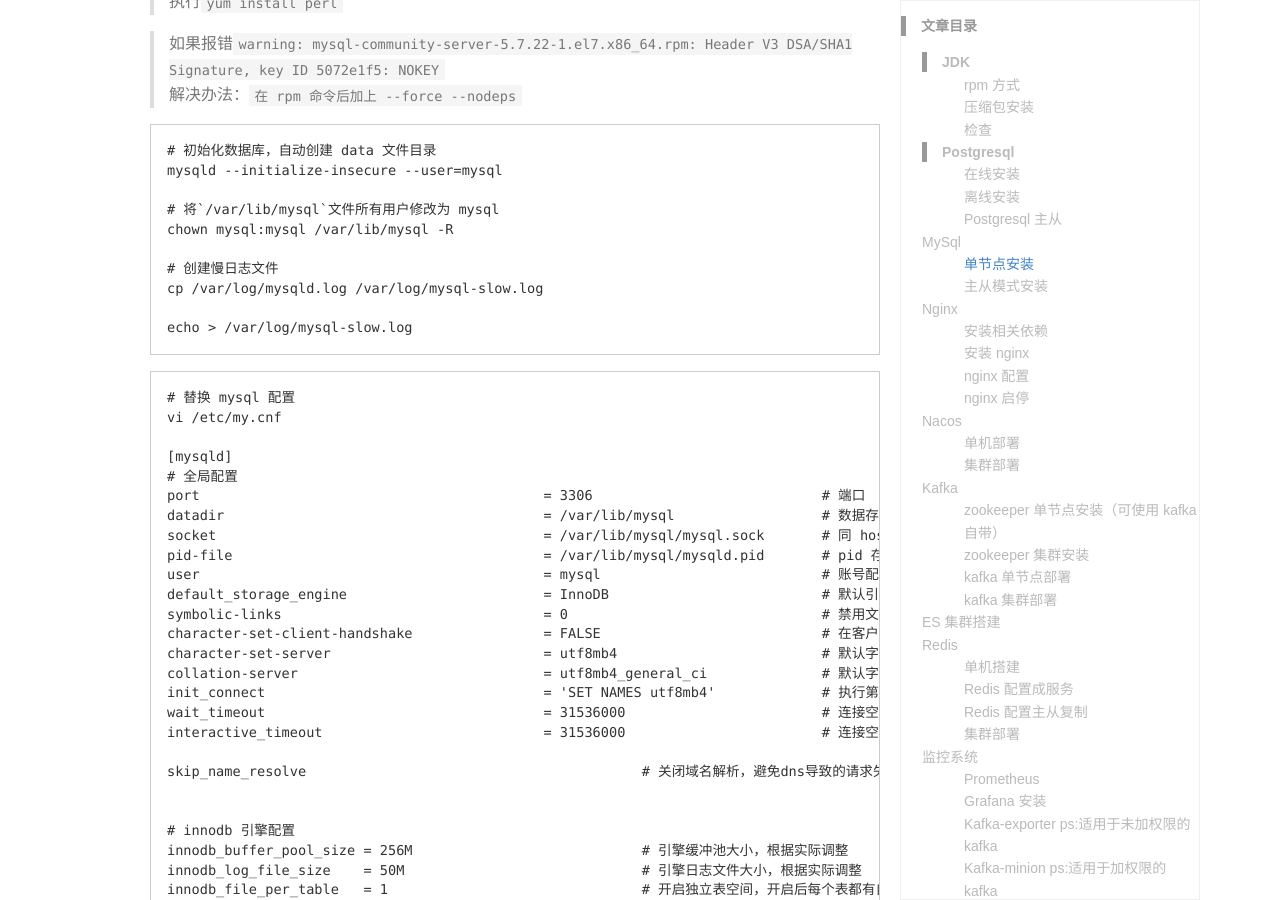
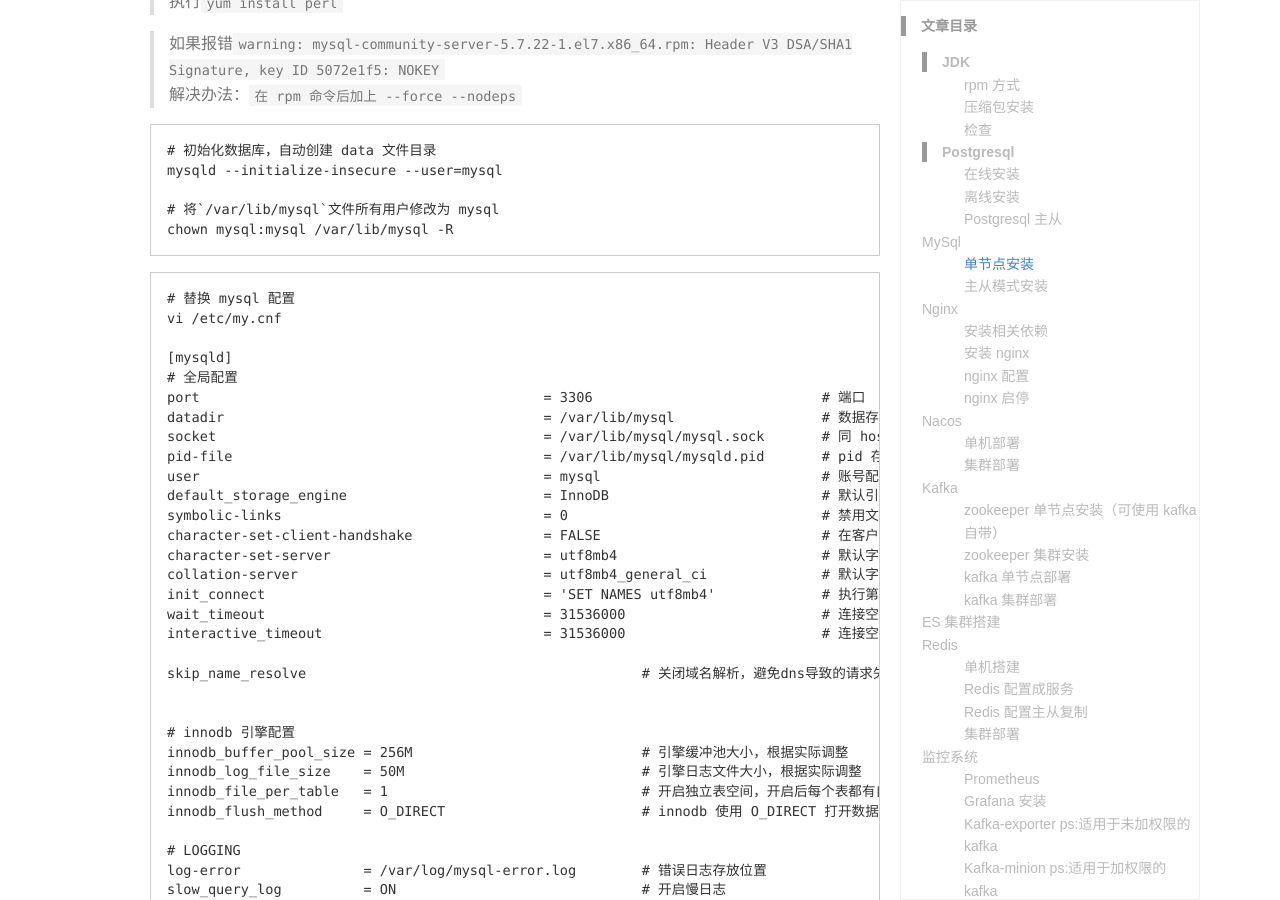
Before and after one commit to Lewinz/lewinz.github.io, a Jekyll site: the page built from _wiki/middleware.md, in a window 1280 px wide and 900 px high, scrolled down 5916 px. Built offline with Jekyll 4.4.1, drawn with Linux system fonts in a browser that asks for light colours; some web fonts are replaced; comment, search, counter and statistics services are not loaded; a style sheet for code colours, icons or effects is not loaded.

Commit message:
update middleware.md

````diff
--- a/_wiki/middleware.md
+++ b/_wiki/middleware.md
@@ -262,11 +262,6 @@
 
 # 将`/var/lib/mysql`文件所有用户修改为 mysql
 chown mysql:mysql /var/lib/mysql -R
-
-# 创建慢日志文件
-cp /var/log/mysqld.log /var/log/mysql-slow.log
-
-echo > /var/log/mysql-slow.log
 ```
 ``` shell
 # 替换 mysql 配置
````
Also changed, not shown: _posts/2022-01-28-cpu-numa.md (added).
